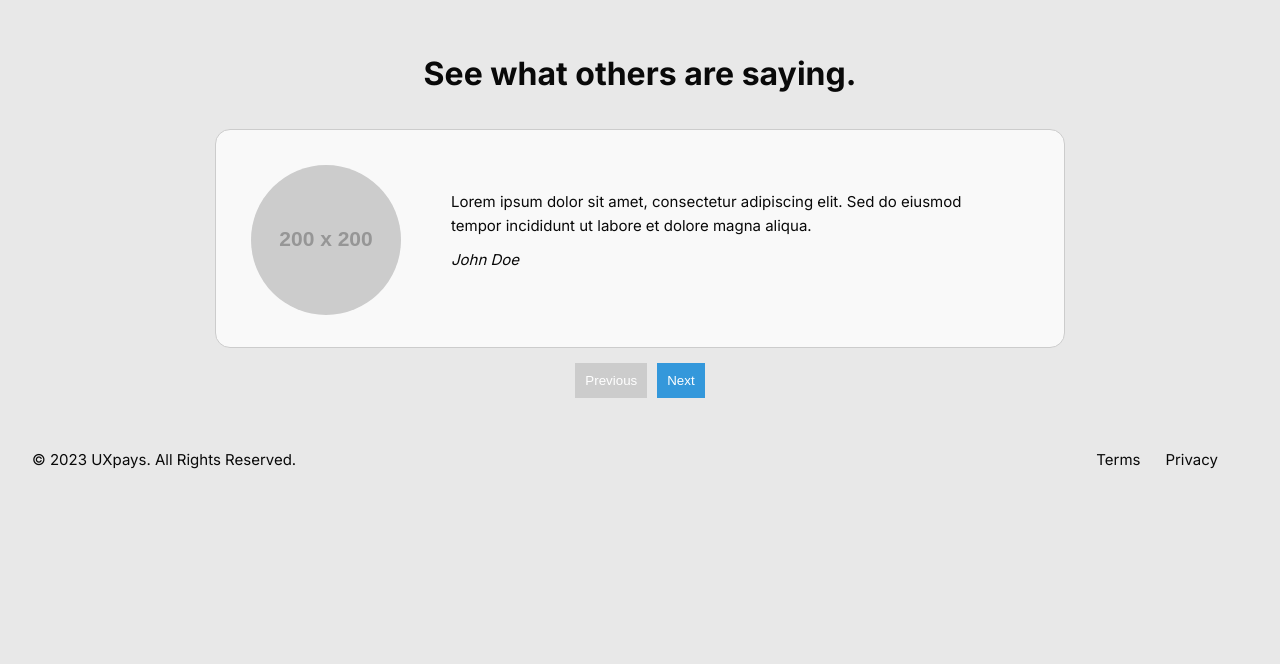
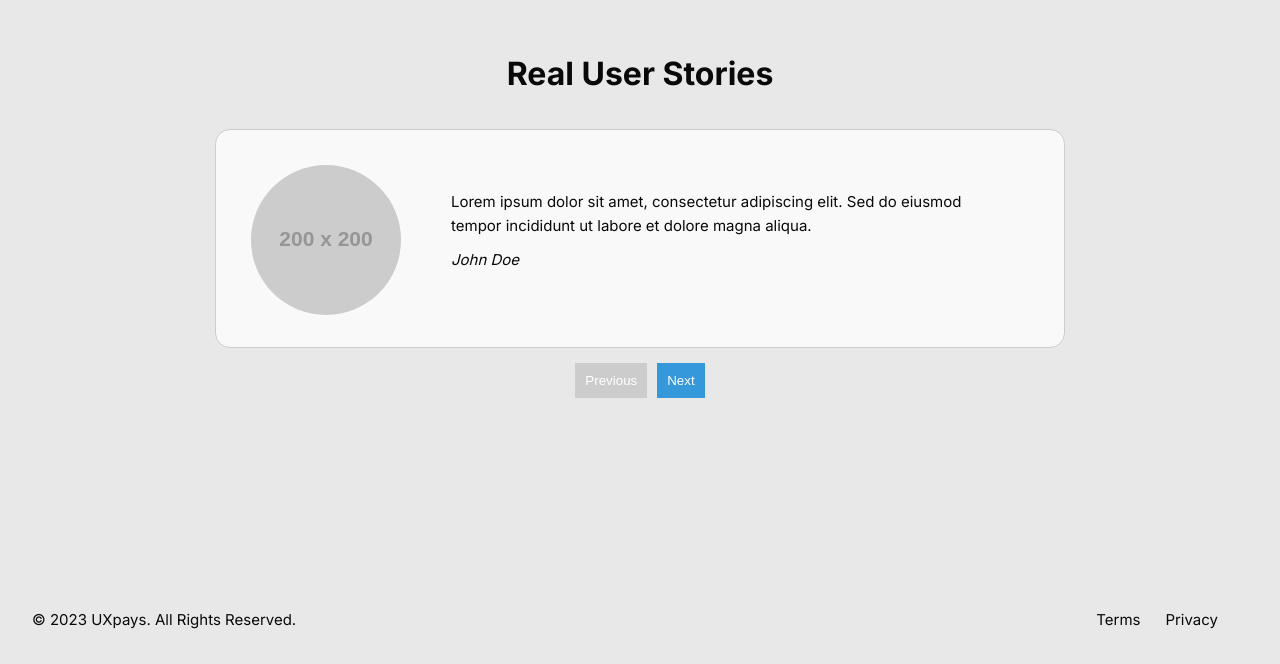
Before and after one commit to jamesdesigns/vue-project, a Vue app: page / in a window 1280 px wide. Shown: the part 2498-3162 px from the top of the page. Before the commit the page ends 3002 px from the top, so only its background shows below. Built offline with nearby package versions, Linux system fonts and the light colour scheme.

Commit message:
Add a new title for testimonials

```diff
--- a/src/components/Testimonials.vue
+++ b/src/components/Testimonials.vue
@@ -1,6 +1,6 @@
 <template>
   <div class="testimonial-slider">
-    <h3>See what others are saying.</h3>
+    <h3>Real User Stories</h3>
     <div class="testimonial" v-for="(testimonial, index) in testimonials" :key="index" :class="{ active: index === currentIndex }">
       <div class="testimonial-content">
         <p>{{ testimonial.message }}</p>
@@ -56,7 +56,7 @@ h3 { text-align: center; font-size: 2rem; font-weight: bold; margin-bottom: 30px
   position: relative;
   max-width: 850px;
   margin: 0 auto;
-  height: 50vh;
+  height: 70vh;
 }
 
 .testimonial {
```
